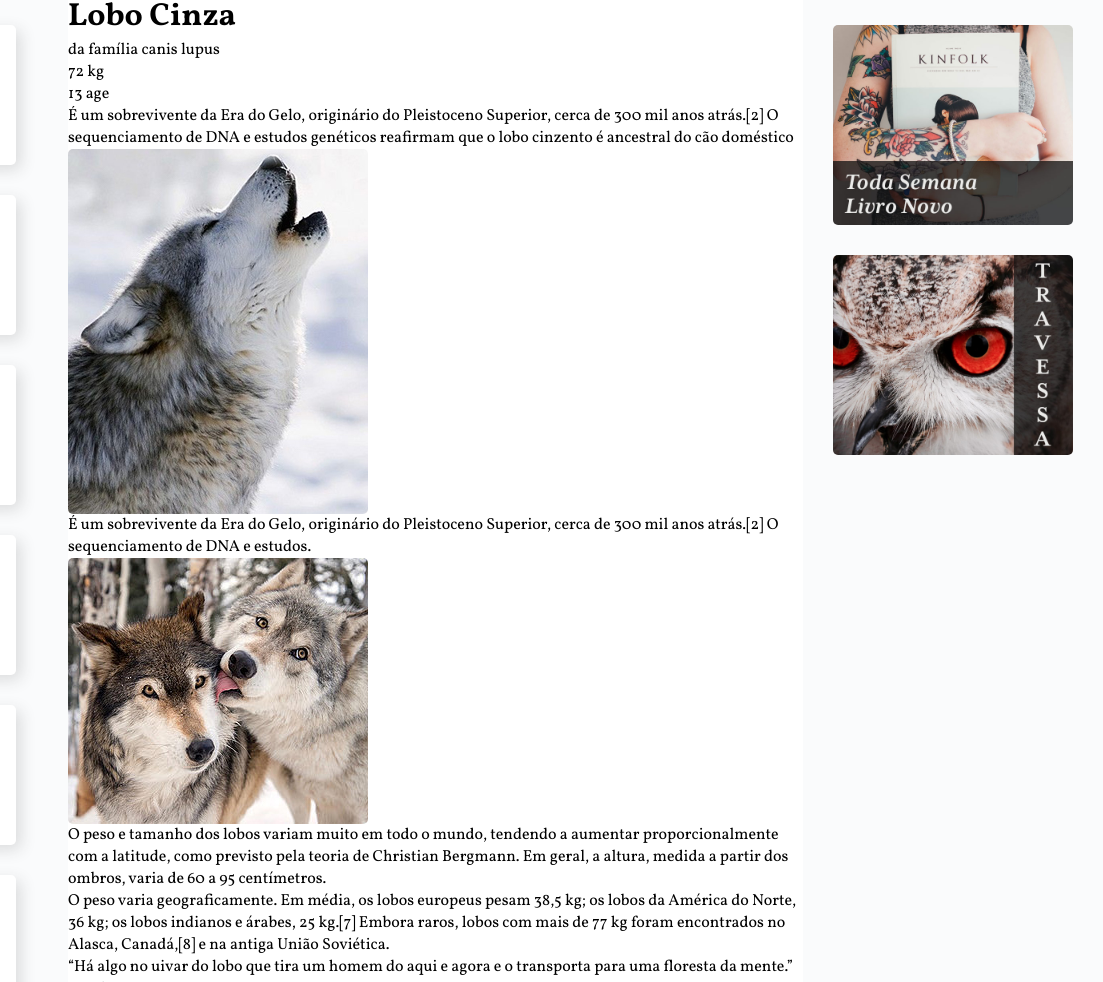
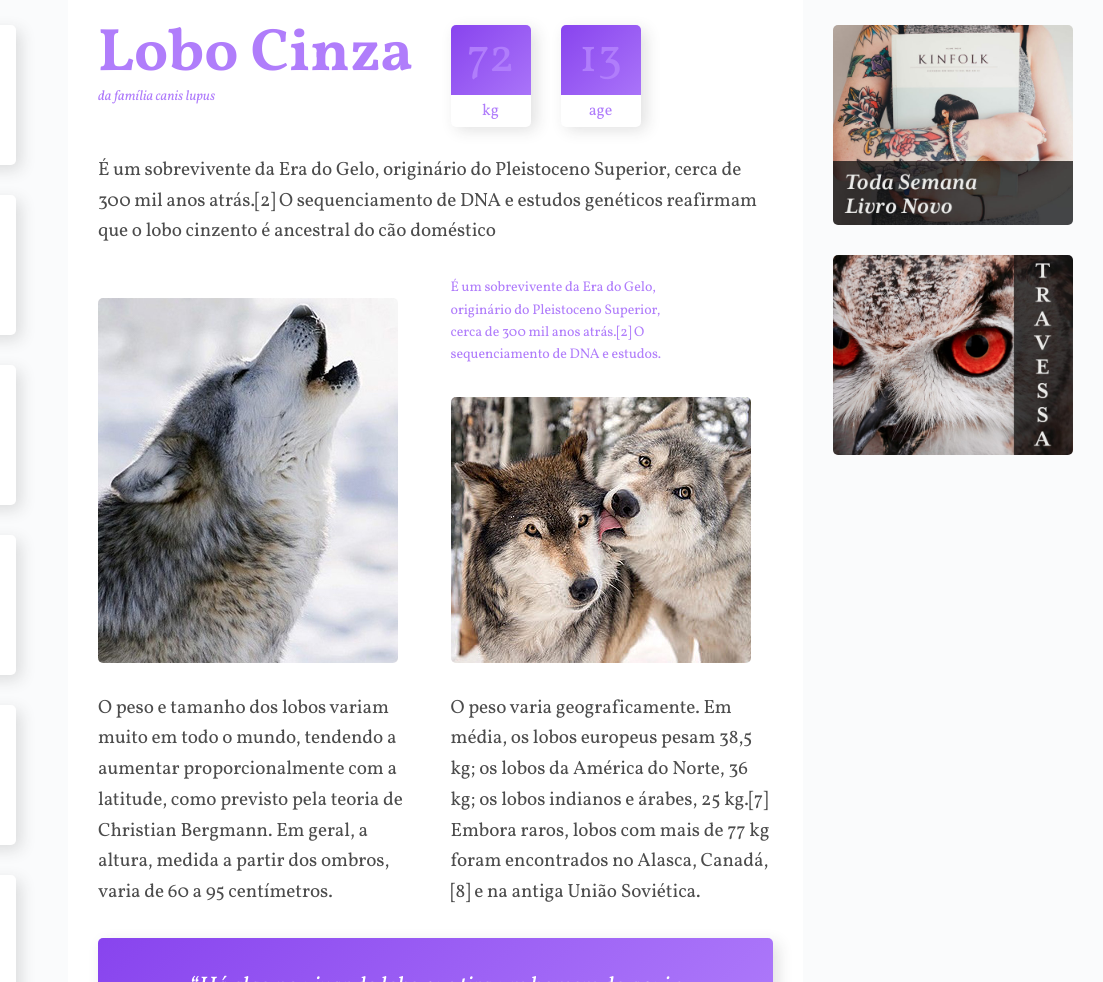
Before and after one commit to viniciusarashiro/wildbeast, a plain HTML site: page index.html in a window 1280 px wide. Shown: the part 110-1092 px from the top of the page, 177-1280 px from the left. Drawn offline with Linux system fonts and the light colour scheme.

Commit message:
feat: add content style

```diff
--- a/css/style.css
+++ b/css/style.css
@@ -103,6 +103,127 @@ img {
 
 .content {
   grid-area: content;
+  max-width: 900px;
+  margin: 0 auto;
+  padding: 30px;
+  display: grid;
+  grid-template-columns: 1fr 1fr;
+  gap: 30px;
+}
+
+.col-wide {
+  grid-column: 1 / -1;
+}
+
+.imagem-1 {
+  grid-row: span 2;
+  align-self: end;
+}
+
+.imagem-2 {
+  align-self: end;
+}
+
+/* Estilos content */
+
+p {
+  font-size: 1.2em;
+  line-height: 1.6;
+  letter-spacing: -0.005em;
+  color: rgba(0, 0, 0, 0.7);
+}
+
+.informacoes p + p {
+  margin-top: 30px;
+}
+
+/* Titulo */
+.titulo {
+  color: #b07dfb;
+}
+
+.titulo h1 {
+  font-size: 3.75em;
+  line-height: 1;
+  font-weight: 700;
+}
+
+.titulo span {
+  font-size: 0.875em;
+  font-style: italic;
+}
+
+/* Características */
+.caracteristicas {
+  display: flex;
+  align-items: flex-start;
+}
+
+.caracteristicas > div {
+  width: 80px;
+  text-align: center;
+  background: linear-gradient(135deg, #8844ee, #b07dfb);
+  border-radius: 5px;
+  box-shadow: 5px 5px 15px 0px rgba(44, 44, 44, 0.15);
+  position: relative;
+}
+
+.caracteristicas > div:first-child {
+  margin-right: 30px;
+}
+
+.caracteristicas span {
+  color: #b07dfb;
+  display: block;
+}
+
+.numero {
+  font-size: 3em;
+  line-height: 1;
+  margin: 10px auto;
+}
+
+.rotulo {
+  background: #fff;
+  border-radius: 0 0 5px 5px;
+  padding: 5px 0;
+  position: relative;
+  top: 2px;
+}
+
+.destaque {
+  font-size: 0.875em;
+  color: #b07dfb;
+  max-width: 16em;
+}
+
+.citacao,
+.atributos {
+  padding: 30px;
+  border-radius: 5px;
+  box-shadow: 5px 5px 15px 0px rgba(44, 44, 44, 0.15);
+  background: linear-gradient(135deg, #8844ee, #b07dfb);
+  align-self: start;
+}
+
+.citacao p {
+  font-size: 1.5em;
+  font-style: italic;
+  text-align: center;
+  max-width: 500px;
+  margin: 0 auto;
+  color: white;
+}
+
+.atributos li {
+  color: white;
+  font-family: Courier, monospace;
+  font-size: 1.125em;
+  padding: 15px;
+}
+
+.atributos li + li {
+  border-top: 2px solid #b07dfb;
 }
 
 /* Anúncios */
--- a/index.html
+++ b/index.html
@@ -72,20 +72,20 @@
           </div>
         </div>
 
-        <p>
+        <p class="col-wide">
           É um sobrevivente da Era do Gelo, originário do Pleistoceno Superior,
           cerca de 300 mil anos atrás.[2] O sequenciamento de DNA e estudos
           genéticos reafirmam que o lobo cinzento é ancestral do cão doméstico
         </p>
 
-        <img src="./img/wolf1.jpg" alt="Wolf 1" />
+        <img class="imagem-1" src="./img/wolf1.jpg" alt="Wolf 1" />
 
-        <p>
+        <p class="destaque">
           É um sobrevivente da Era do Gelo, originário do Pleistoceno Superior,
           cerca de 300 mil anos atrás.[2] O sequenciamento de DNA e estudos.
         </p>
 
-        <img src="./img/wolf2.jpg" alt="Wolf 2" />
+        <img class="imagem-2" src="./img/wolf2.jpg" alt="Wolf 2" />
 
         <p>
           O peso e tamanho dos lobos variam muito em todo o mundo, tendendo a
@@ -101,7 +101,7 @@
           Alasca, Canadá,[8] e na antiga União Soviética.
         </p>
 
-        <blockquote class="citacao">
+        <blockquote class="citacao col-wide">
           <p>
             “Há algo no uivar do lobo que tira um homem do aqui e agora e o
             transporta para uma floresta da mente.”
@@ -133,7 +133,7 @@
           </p>
         </div>
 
-        <img src="./img/wolf3.jpg" alt="Wolf 3" />
+        <img src="./img/wolf3.jpg" alt="Wolf 3" class="col-wide" />
       </main>
 
       <aside class="anuncios">
```
